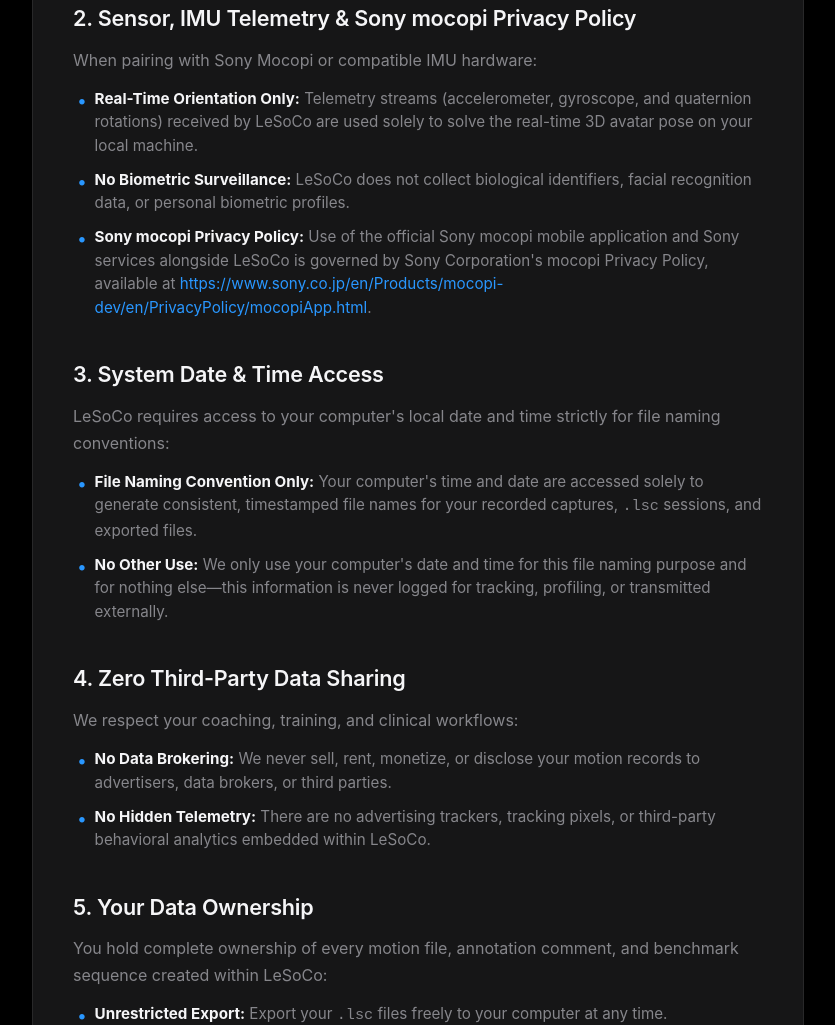
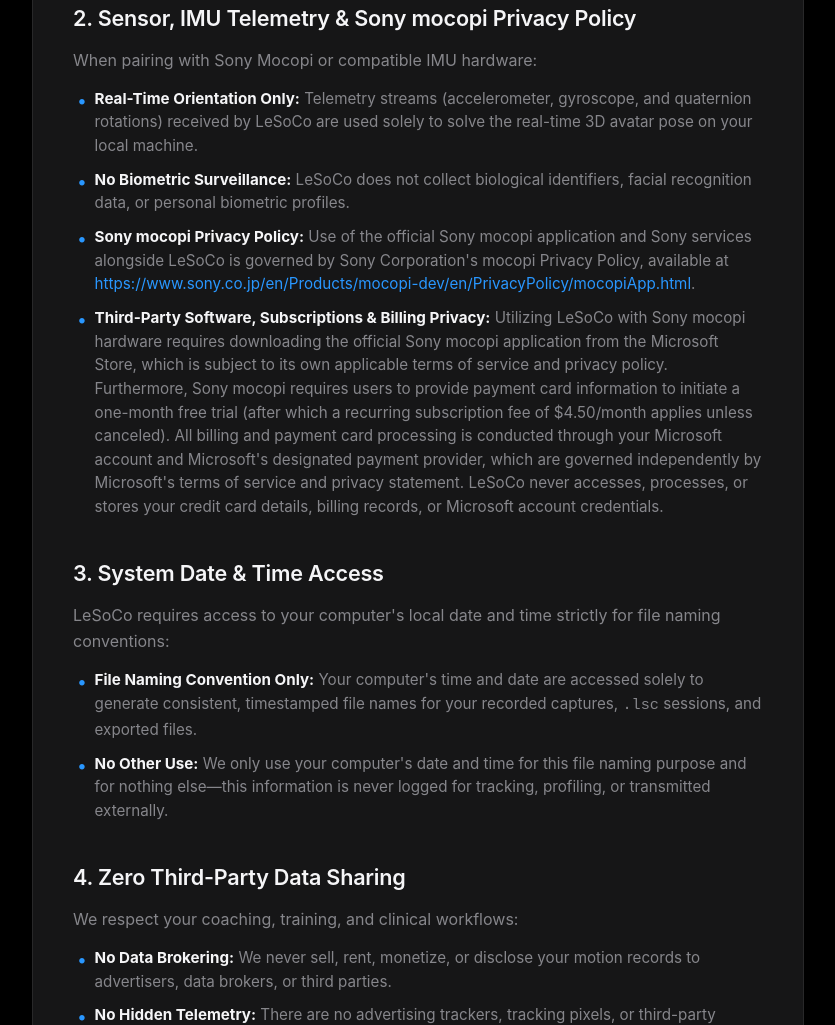
Before and after one commit to sniffuntidypond/LeSoCo-Website, a plain HTML site: page privacy.html in a window 1280 px wide. Shown: the part 853-1878 px from the top of the page, without its empty margins (222-1057 px from the left). Drawn offline with Linux system fonts and the light colour scheme.

Commit message:
update to include mocopi payment privacy

```diff
--- a/privacy.html
+++ b/privacy.html
@@ -177,7 +177,8 @@
           <ul>
             <li><strong>Real-Time Orientation Only:</strong> Telemetry streams (accelerometer, gyroscope, and quaternion rotations) received by LeSoCo are used solely to solve the real-time 3D avatar pose on your local machine.</li>
             <li><strong>No Biometric Surveillance:</strong> LeSoCo does not collect biological identifiers, facial recognition data, or personal biometric profiles.</li>
-            <li><strong>Sony mocopi Privacy Policy:</strong> Use of the official Sony mocopi mobile application and Sony services alongside LeSoCo is governed by Sony Corporation's mocopi Privacy Policy, available at <a href="https://www.sony.co.jp/en/Products/mocopi-dev/en/PrivacyPolicy/mocopiApp.html" target="_blank" rel="noopener noreferrer">https://www.sony.co.jp/en/Products/mocopi-dev/en/PrivacyPolicy/mocopiApp.html</a>.</li>
+            <li><strong>Sony mocopi Privacy Policy:</strong> Use of the official Sony mocopi application and Sony services alongside LeSoCo is governed by Sony Corporation's mocopi Privacy Policy, available at <a href="https://www.sony.co.jp/en/Products/mocopi-dev/en/PrivacyPolicy/mocopiApp.html" target="_blank" rel="noopener noreferrer">https://www.sony.co.jp/en/Products/mocopi-dev/en/PrivacyPolicy/mocopiApp.html</a>.</li>
+            <li><strong>Third-Party Software, Subscriptions &amp; Billing Privacy:</strong> Utilizing LeSoCo with Sony mocopi hardware requires downloading the official Sony mocopi application from the Microsoft Store, which is subject to its own applicable terms of service and privacy policy. Furthermore, Sony mocopi requires users to provide payment card information to initiate a one-month free trial (after which a recurring subscription fee of $4.50/month applies unless canceled). All billing and payment card processing is conducted through your Microsoft account and Microsoft's designated payment provider, which are governed independently by Microsoft's terms of service and privacy statement. LeSoCo never accesses, processes, or stores your credit card details, billing records, or Microsoft account credentials.</li>
           </ul>
         </div>
 
```
